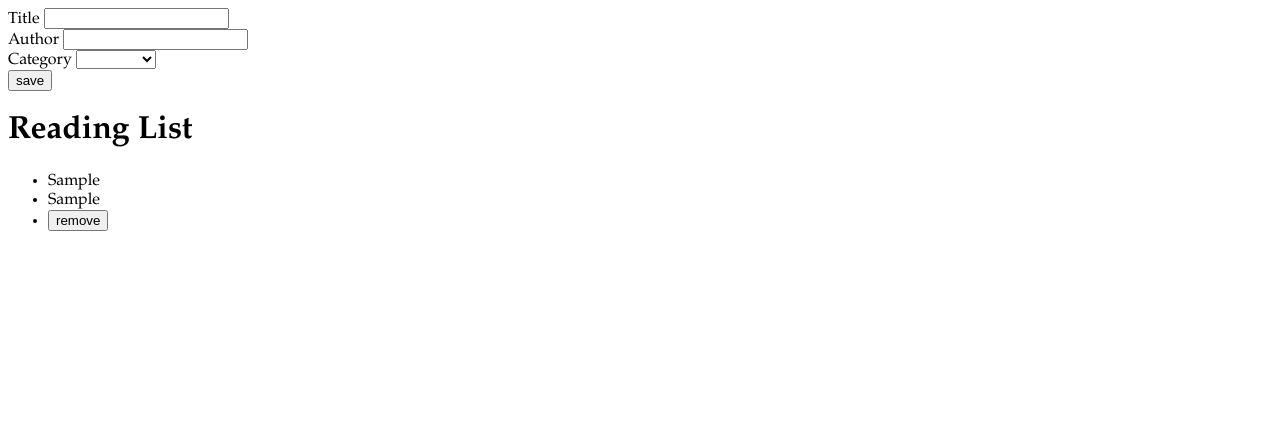
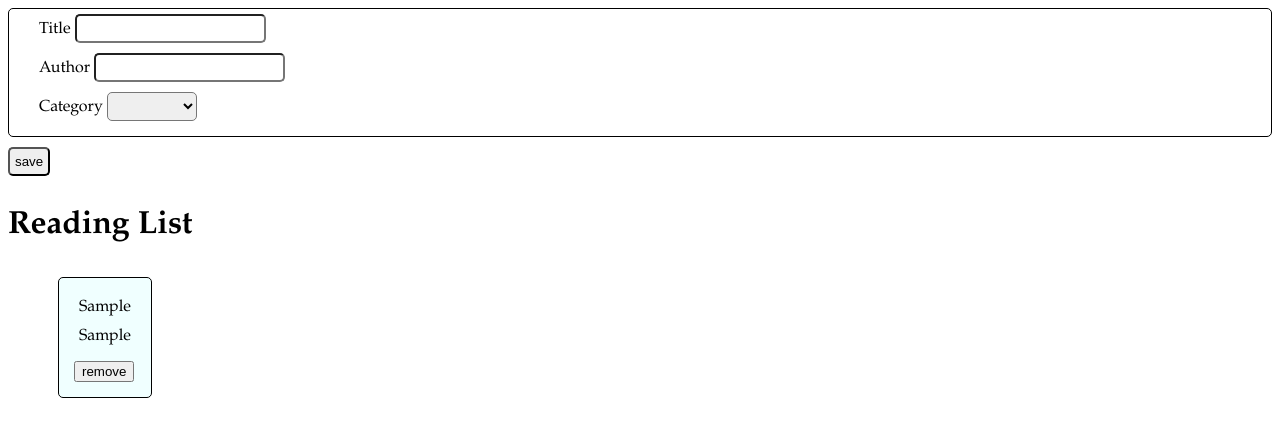
Before and after one commit to fj5585771/week06_day_04_labJSreadinglist, a plain HTML site: page index.html in a window 1280 px wide. Both pictures are taken after typing "Sample", "Sample" into the empty fields and a click on the input "save". Drawn offline with Linux system fonts and the light colour scheme.

Commit message:
finished extensions

```diff
--- a/css/main.css
+++ b/css/main.css
@@ -1,3 +1,51 @@
 body {
   font-family: Palatino;
 }
+
+#form-wrapper {
+  /* background-color:cadetblue; */
+  font-size: 100%;
+  padding: 5px 5px 5px 30px;
+  border: 1px solid;
+  border-radius: 5px;
+  display: block;
+  margin-bottom: 10px;
+  background-repeat: no-repeat;
+}
+
+input, select {
+
+  padding: 5px 5px 5px 5px;
+  margin-bottom: 10px;
+  border-radius: 5px;
+
+}
+
+#reading-list {
+  display: flex;
+}
+
+#reading-list > #div-child {
+  font-size: 100%;
+  padding: 15px;
+  border: 1px solid;
+  border-radius: 5px;
+  display: block;
+  margin: 10px;
+  list-style: none;
+  background-color: azure;
+}
+
+li {
+  list-style: none;
+  padding: 5px;
+  font-style: normal;
+}
+
+
+#clear-button {
+  float: left;
+  padding: 5px 5px 5px 5px;
+  margin-bottom: 10px;
+  border-radius: 5px;
+}
--- a/js/app.js
+++ b/js/app.js
@@ -41,7 +41,7 @@ document.addEventListener('DOMContentLoaded', () => {
     const clearButton = document.createElement('button');
     clearButton.textContent = 'remove';
     clearButton.setAttribute('id', '#clear-button');
-    listCategory.appendChild(clearButton);
+    entryDiv.appendChild(clearButton);
 
 
   };
```
